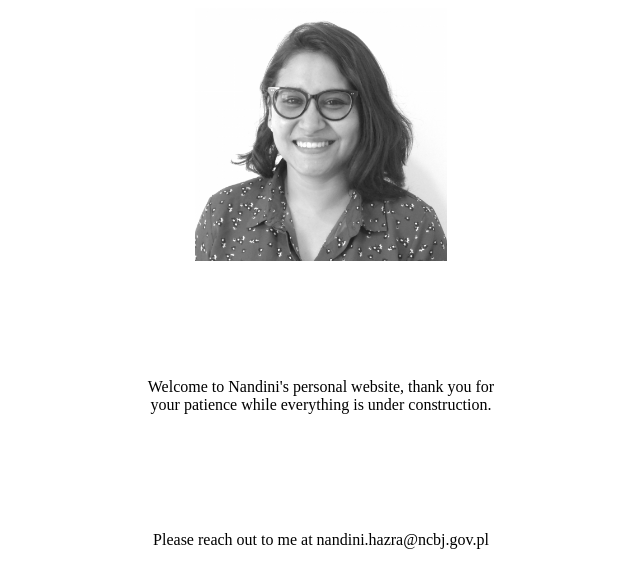
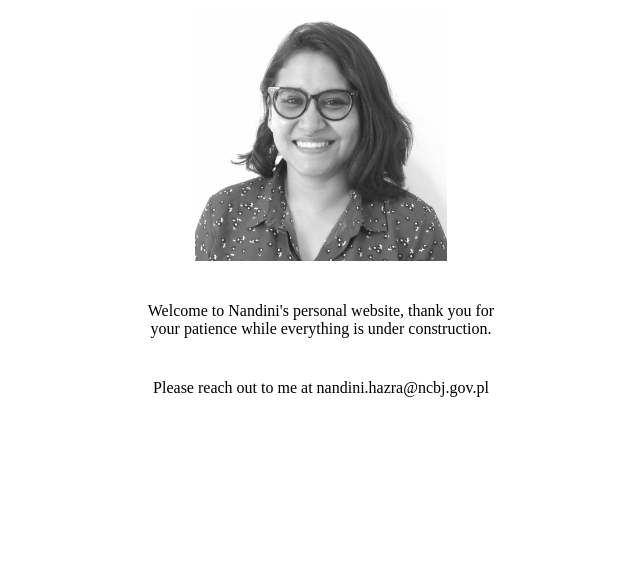
Before and after one commit to nandinihazra/nandinihazra.github.io, a plain HTML site: page index.html in a window 1280 px wide. Shown: the whole page, without its empty margins (319-959 px from the left). Drawn offline with Linux system fonts and the light colour scheme.

Commit message:
Update index.html

```diff
--- a/index.html
+++ b/index.html
@@ -1,6 +1,6 @@
 <html>
 <style>
-  p {width:30%;font:Times New Roman;padding-top:8%;}
+  p {width:30%;font:Times New Roman;padding-top:2%;}
 </style>
 <body>
 <center>
```
